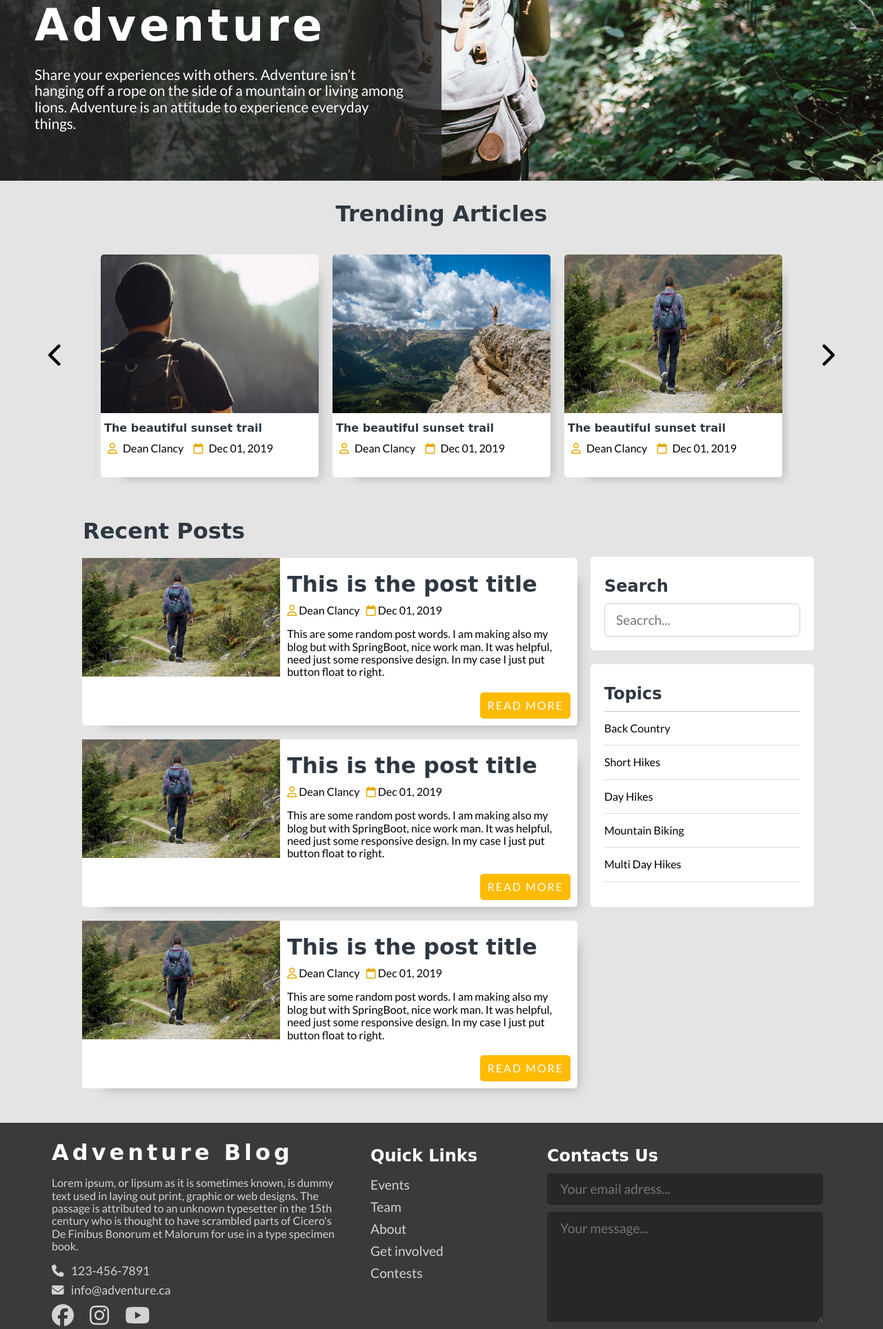
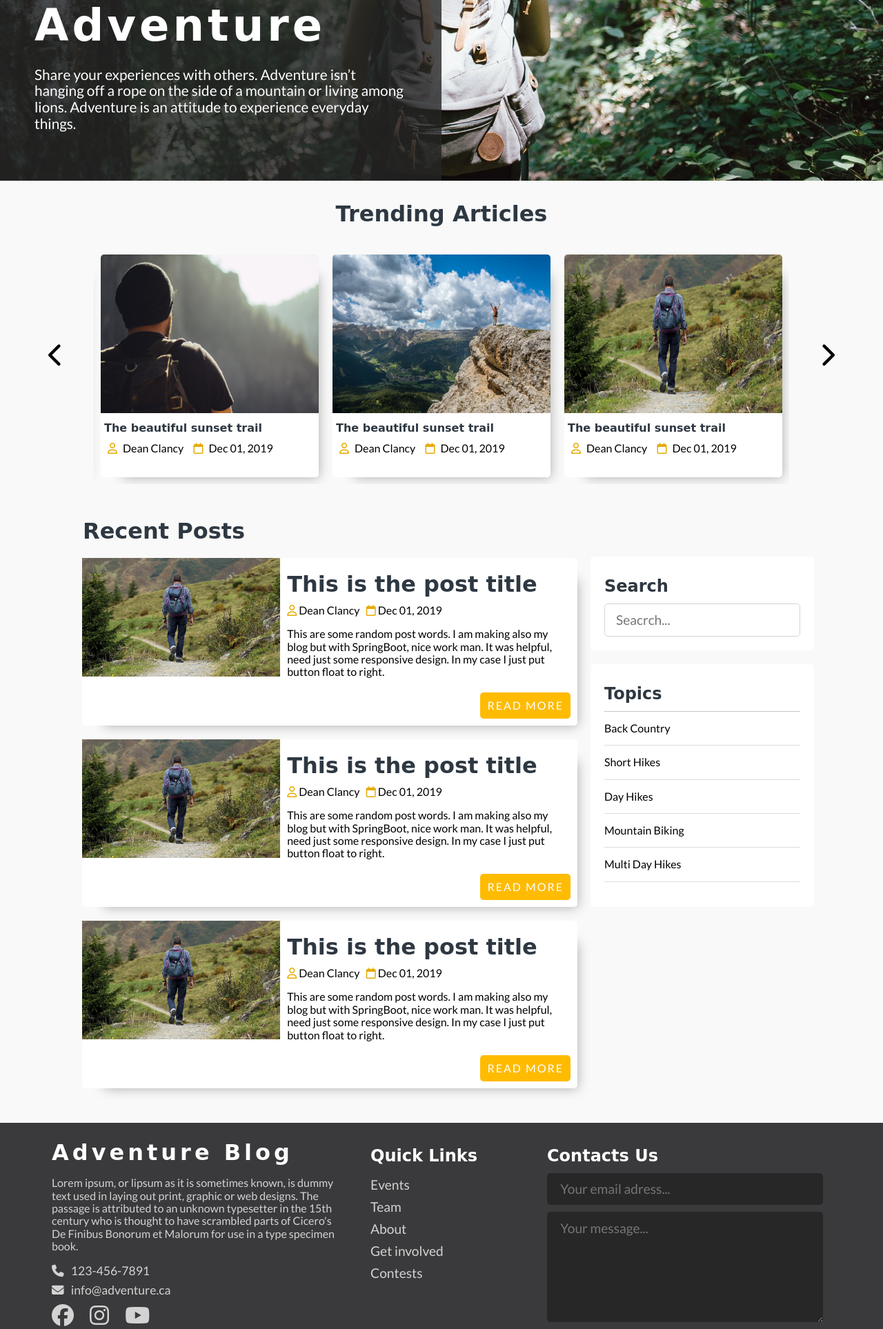
Before and after one commit to Clancinio/blog-website, a PHP site: page / in a window 1280 px wide. Shown: the part 533-2460 px from the top of the page at 69% size. Run offline with PHP 8.4, Linux system fonts and the light colour scheme; some libraries are stand-ins or nearby versions; some web fonts are replaced.

Commit message:
Small style changes

```diff
--- a/css/styles.css
+++ b/css/styles.css
@@ -5,13 +5,14 @@
                         body {
                             font-family: 'Lato', sans-serif;
                             font-size: 16px;
-                            background-color: rgb(228, 228, 228);
+                            background-color: #f9f9f9;
                         }
                         /** Base Styles **/
 
                         .wrapper {
                             max-width: 1200px;
                             margin: 0 auto;
+
                         }
 
                         h1,
@@ -414,6 +415,7 @@
                             padding: 20px;
                             background: white;
                             border-radius: 5px;
+                            border: lightgray 1px solid;
                         }
 
                         .auth-content form .form-title {
```
